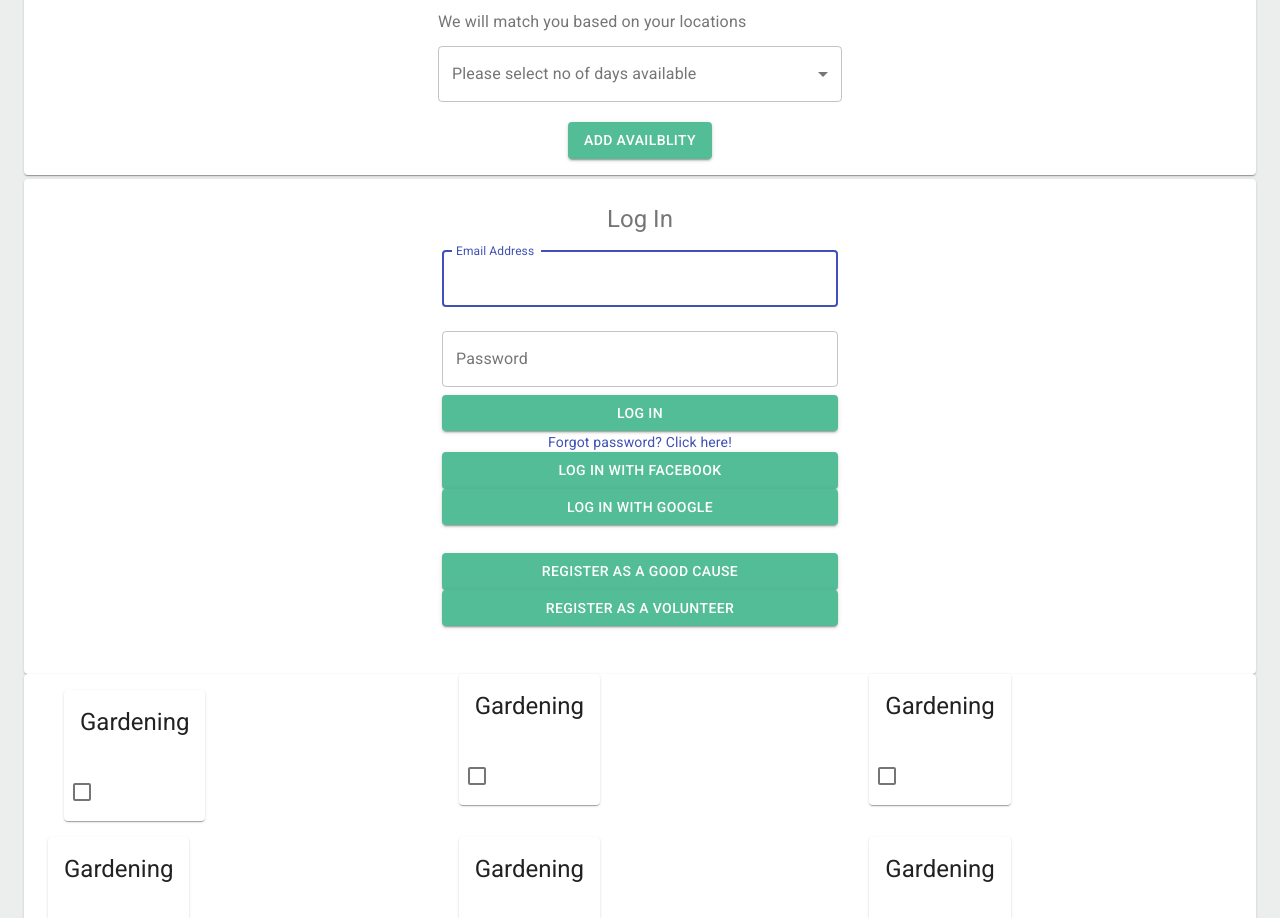
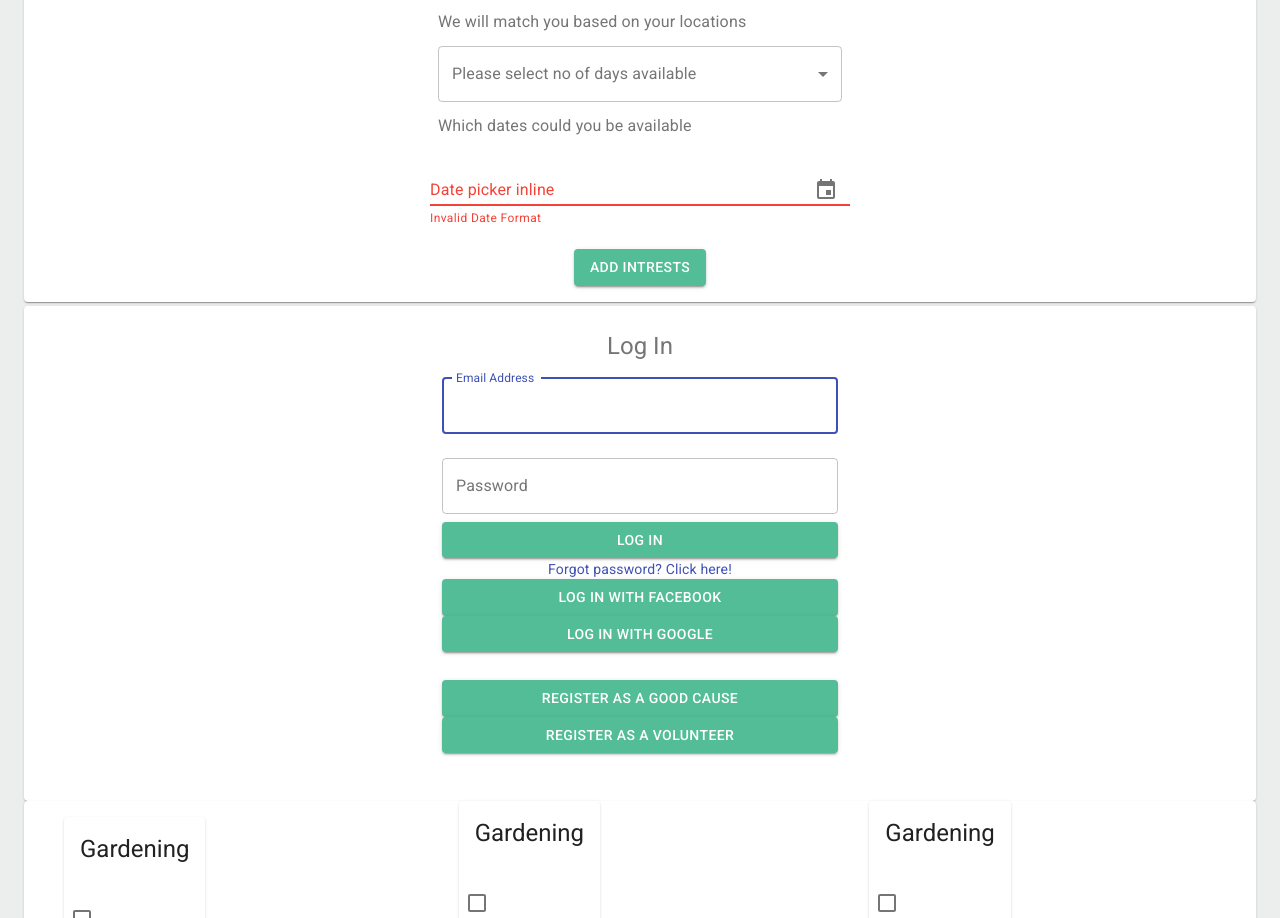
Before and after one commit to smile-street/smile-street, a React (Create React App) app in the folder smile-street-react/: page / in a window 1280 px wide. Shown: the part 1999-2917 px from the top of the page. Built offline with nearby package versions, Linux system fonts and the light colour scheme.

Commit message:
volunteer-avaiblity-form-is-aligned

```diff
--- a/smile-street-react/src/components/VolunteerAvaiblity/VolunteerAvaiblity.js
+++ b/smile-street-react/src/components/VolunteerAvaiblity/VolunteerAvaiblity.js
@@ -12,6 +12,12 @@
   Select,
 } from "@material-ui/core";
 import PageHeading from "../PageHeading/PageHeading";
+import DateFnsUtils from "@date-io/date-fns";
+import {
+  MuiPickersUtilsProvider,
+  KeyboardTimePicker,
+  KeyboardDatePicker,
+} from "@material-ui/pickers";
 
 const useStyles = makeStyles((theme) => ({
   root: {
@@ -113,10 +119,34 @@
                 <MenuItem value={30}>Thirty</MenuItem>
               </Select>
             </FormControl>
+            <InputLabel
+              id="demo-simple-select-outlined-label"
+              style={{ margin: 8 }}
+            >
+              Which dates could you be available
+            </InputLabel>
+            <MuiPickersUtilsProvider utils={DateFnsUtils}>
+              <Grid container justify="space-around">
+                <KeyboardDatePicker
+                  disableToolbar
+                  variant="inline"
+                  format="MM/dd/yyyy"
+                  margin="normal"
+                  id="date-picker-inline"
+                  label="Date picker inline"
+                  value=""
+                  onChange=""
+                  KeyboardButtonProps={{
+                    "aria-label": "change date",
+                  }}
+                  fullWidth
+                />
+              </Grid>
+            </MuiPickersUtilsProvider>
 
             <Grid item xs={12} sm={12}>
               <Button variant="contained" className={classes.buttonColor}>
-                Add availblity
+                Add Intrests
               </Button>
             </Grid>
           </Grid>
@@ -125,144 +155,3 @@
     </Container>
   );
 }
-
-// import React from "react";
-// import { makeStyles } from "@material-ui/core/styles";
-// import {
-//   Select,
-//   TextField,
-//   FormControl,
-//   MenuItem,
-//   Container,
-//   Grid,
-//   Paper,
-//   InputLabel,
-//   Button,
-// } from "@material-ui/core";
-
-// const useStyles = makeStyles((theme) => ({
-//   root: {
-//     flexGrow: 1,
-//   },
-//   paper: {
-//     padding: theme.spacing(2),
-//     textAlign: "center",
-//     color: theme.palette.text.secondary,
-//   },
-//   formElementSize: {
-//     minWidth: "90%",
-//   },
-//   buttonColor: {
-//     backgroundColor: "#53bd98",
-//     color: "white",
-//     "&:hover": {
-//       background: "#449f80",
-//     },
-//   },
-// }));
-
-// const VolunteerAvaiblity = () => {
-//   const classes = useStyles();
-
-//   return (
-//     <Container>
-//       <form>
-//         <div className={classes.root}>
-//           <Paper className={classes.paper}>
-//             <Grid container spacing={3}>
-//               <Grid item xs={12} sm={6}>
-//                 <FormControl
-//                   variant="filled"
-//                   className={classes.formElementSize}
-//                 >
-//                   <InputLabel id="demo-simple-select-filled-label" sm={6}>
-//                     Select your primary match Location
-//                   </InputLabel>
-//                   <Select
-//                     labelId="demo-simple-select-filled-label"
-//                     id="demo-simple-select-filled"
-//                   >
-//                     <MenuItem value="">
-//                       <em>None</em>
-//                     </MenuItem>
-//                     <MenuItem value={10}>Ten</MenuItem>
-//                     <MenuItem value={20}>Twenty</MenuItem>
-//                     <MenuItem value={30}>Thirty</MenuItem>
-//                   </Select>
-//                 </FormControl>
-//               </Grid>
-
-//               <Grid item xs={12} sm={6}>
-//                 <FormControl
-//                   variant="filled"
-//                   className={classes.formElementSize}
-//                 >
-//                   <InputLabel id="demo-simple-select-filled-label" sm={6}>
-//                     Select your secondary match Location
-//                   </InputLabel>
-//                   <Select
-//                     labelId="demo-simple-select-filled-label"
-//                     id="demo-simple-select-filled"
-//                   >
-//                     <MenuItem value="">
-//                       <em>None</em>
-//                     </MenuItem>
-//                     <MenuItem value={10}>Ten</MenuItem>
-//                     <MenuItem value={20}>Twenty</MenuItem>
-//                     <MenuItem value={30}>Thirty</MenuItem>
-//                   </Select>
-//                 </FormControl>
-//               </Grid>
-
-//               <Grid item xs={12} sm={6}>
-//                 <FormControl
-//                   variant="filled"
-//                   className={classes.formElementSize}
-//                 >
-//                   <InputLabel id="demo-simple-select-filled-label" sm={6}>
-//                     No of days available
-//                   </InputLabel>
-//                   <Select
-//                     labelId="demo-simple-select-filled-label"
-//                     id="demo-simple-select-filled"
-//                   >
-//                     <MenuItem value="">
-//                       <em>None</em>
-//                     </MenuItem>
-//                     <MenuItem value={10}>Ten</MenuItem>
-//                     <MenuItem value={20}>Twenty</MenuItem>
-//                     <MenuItem value={30}>Thirty</MenuItem>
-//                   </Select>
-//                 </FormControl>
-//               </Grid>
-
-//               <Grid item xs={12} sm={6}>
-//                 <formControl className={classes.formElementSize} noValidate>
-//                   <TextField
-//                     id="date"
-//                     label="Which date could you be available"
-//                     type="date"
-//                     defaultValue="2017-05-24"
-//                     className={classes.formElementSize}
-//                     InputLabelProps={{
-//                       shrink: true,
-//                     }}
-//                   />
-//                 </formControl>
-//               </Grid>
-//               <Grid item xs={12} sm={12}>
-//                 <formControl className={classes.formElementSize} noValidate>
-//                   <Button variant="contained" className={classes.buttonColor}>
-//                     Add Intrests
-//                   </Button>
-//                 </formControl>
-//               </Grid>
-//             </Grid>
-//           </Paper>
-//         </div>
-//       </form>
-//     </Container>
-//   );
-// };
-
-// export default VolunteerAvaiblity;
```
